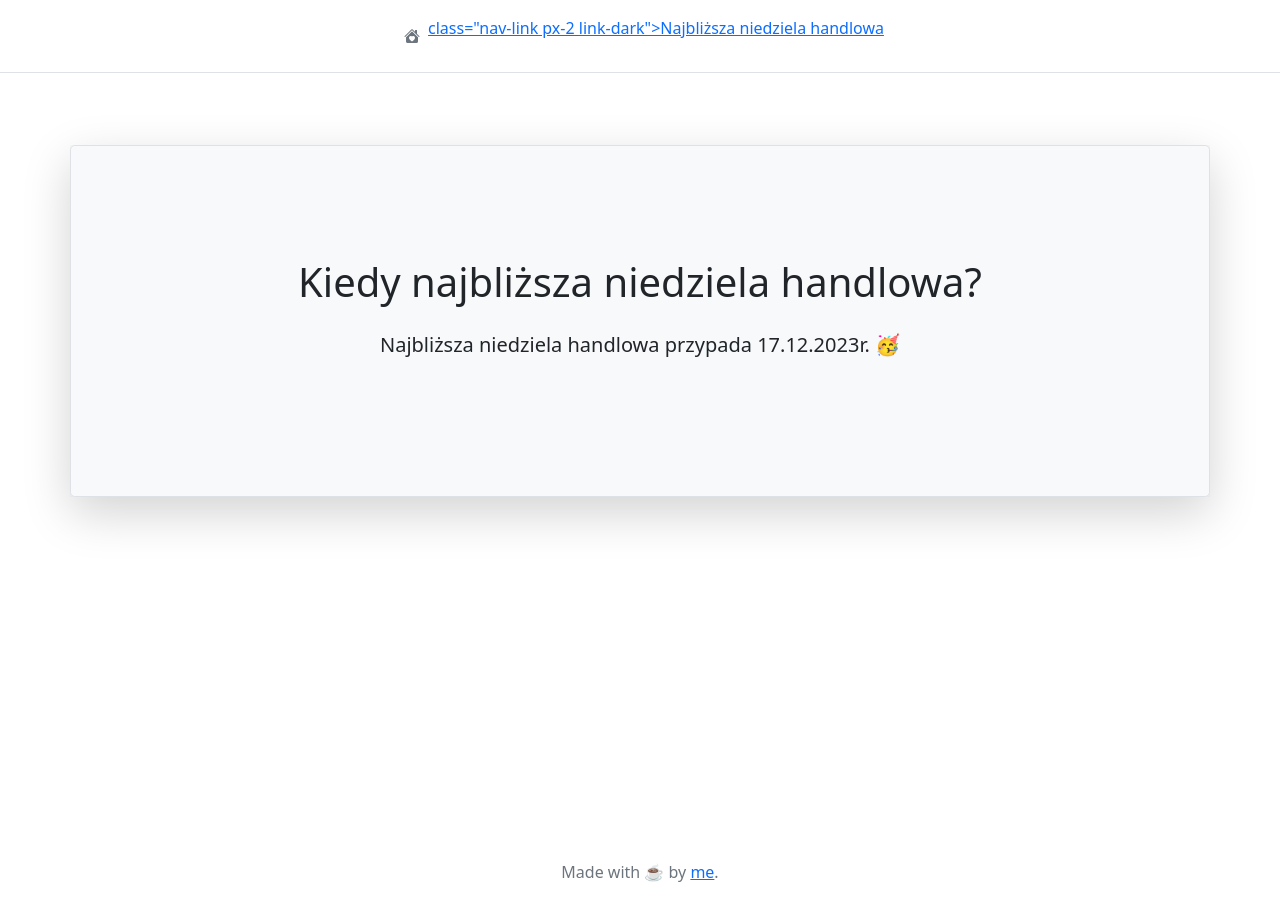
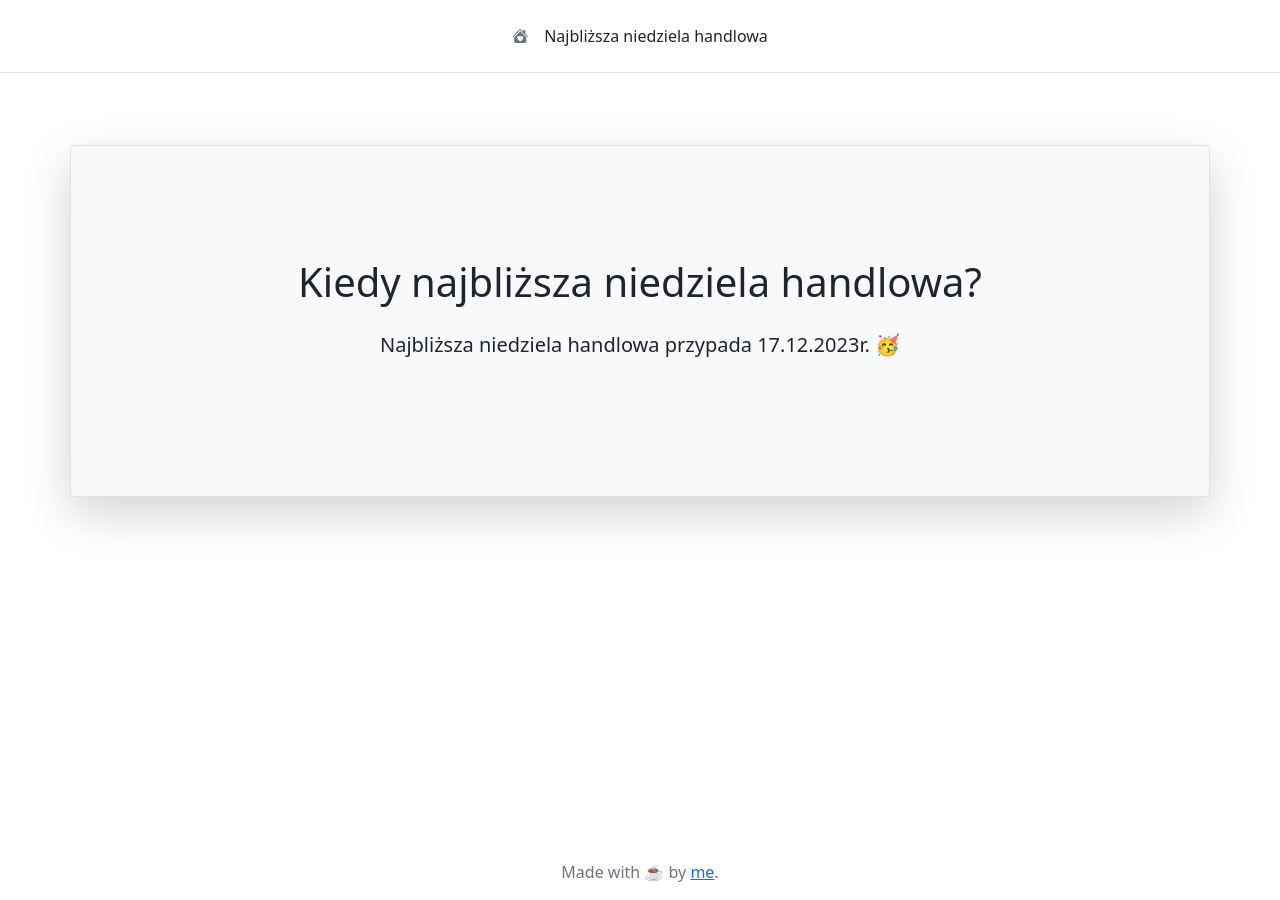
Before and after one commit to skypaw/sunday-shopping, a Jekyll site: the page built from jekyll/najblizsza-niedziela-handlowa.md, in a window 1280 px wide. Built offline with Jekyll 4.4.1, drawn with Linux system fonts in a browser that asks for light colours.

Commit message:
fix navbar (#77)

```diff
--- a/jekyll/_layouts/navbar.html
+++ b/jekyll/_layouts/navbar.html
@@ -16,9 +16,9 @@
 <body class="d-flex flex-column h-100">
 <header class="d-flex flex-wrap align-items-center justify-content-center justify-content py-3 mb-4 border-bottom">
       <ul class="nav col-12 col-md-auto mb-2 justify-content-center mb-md-0">
-        <li><a href="{{ page.url }}" class="nav-link px-2 link-secondary"><i class="bi bi-house-heart-fill
+        <li><a href="{{ site.url }}" class="nav-link px-2 link-secondary"><i class="bi bi-house-heart-fill
          "></i></a></li>
-        <li><a href="{{ page.url }}/najblizsza-niedziela-handlowa/"/> class="nav-link px-2 link-dark">Najbliższa niedziela handlowa</a></li>
+        <li><a href="{{ site.url }}najblizsza-niedziela-handlowa/" class="nav-link px-2 link-dark">Najbliższa niedziela handlowa</a></li>
       </ul>
     </header>
 <main class="px-3">
```
